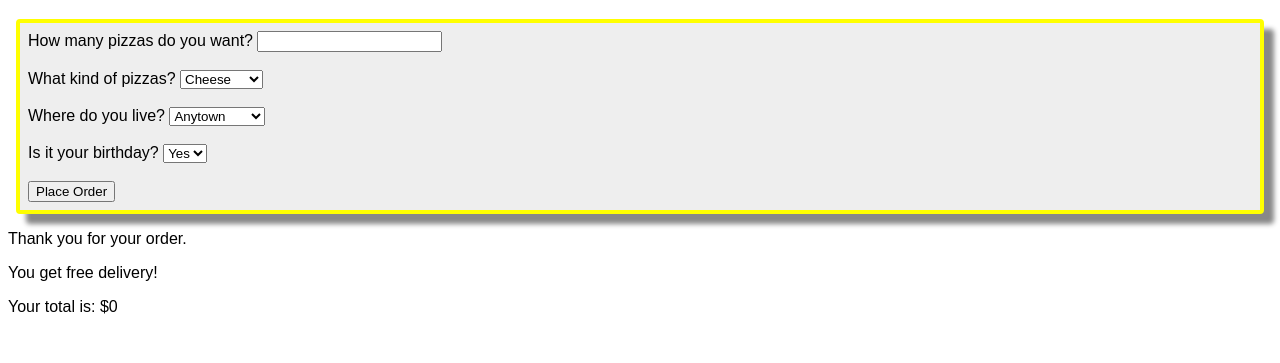
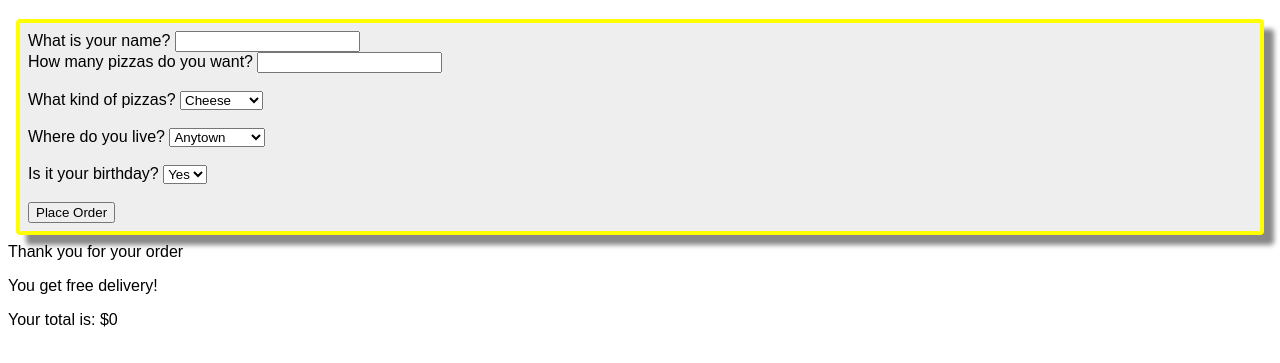
Before and after one commit to LindokuhleYende/CodeCollegeIntroToProgram, a plain HTML site: page myCode/dummies/chapter14/index.html in a window 1280 px wide. Both pictures are taken after a click on the button "Place Order". Shown: the part 61-424 px from the top of the page. Drawn offline with Linux system fonts and the light colour scheme.

Commit message:
Updated chap14.js and index.html

```diff
--- a/myCode/dummies/chapter14/chap14.js
+++ b/myCode/dummies/chapter14/chap14.js
@@ -9,6 +9,7 @@ produces output*/
 
 function placeOrder() {
     // get form values
+    var custName = document.getElementById("custName").value;
     var numPizzas = document.getElementById("numPizzas").value;
     var typePizza = document.getElementById("typePizza").value;
     var deliveryCity = document.getElementById("deliveryCity").value;
@@ -20,15 +21,15 @@ function placeOrder() {
     var deliveryPrice = calculateDelivery(orderPrice, deliveryCity, birthday);
 
     // create the output
-    var theOutput = "<p>Thank you for your order.</p>";
+    var theOutput = "<span>Thank you for your order </span>" +custName.toUpperCase();
 
     // output the delivery price, if there is one
     if (deliveryPrice === 0) {
         theOutput += "<p>You get free delivery!</p>";
     } else {
-        theOutput += "<p>Your delivery cost is: $" + deliveryPrice;
+        theOutput += "<p>Your delivery cost is: $" + deliveryPrice + "</p>";
     }
-    theOutput += "<p>Your total is: $" + (orderPrice + deliveryPrice);
+    theOutput += "<p>Your total is: $" + (orderPrice + deliveryPrice)+"</p>";
 
     // display the output
     document.getElementById("displayTotal").innerHTML = theOutput;
--- a/myCode/dummies/chapter14/index.html
+++ b/myCode/dummies/chapter14/index.html
@@ -9,6 +9,10 @@
 <body>
     <h1>JavaScript Pizzeria</h1>
     <div id="orderForm">
+        <label>What is your name?
+            <input type="text" id="custName" />
+        </label>
+        <br />
         <label>How many pizzas do you want?
             <input type="number" id="numPizzas" />
         </label>
```
